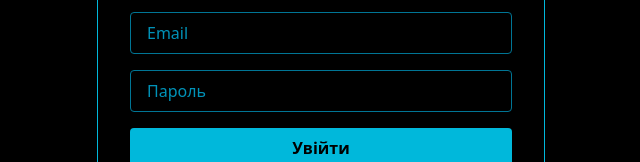
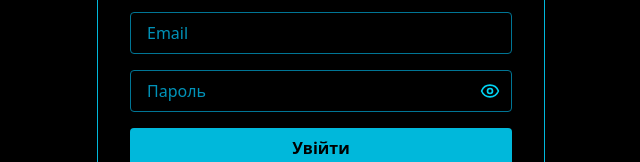
Before and after one commit to gitsolaicity/dtf-studio, a Next.js app: page /login in a window 1280 px wide. Shown: the part 322-484 px from the top of the page, without its empty margins (319-959 px from the left). Built offline with nearby package versions, Linux system fonts and the light colour scheme.

Commit message:
form-update-eyes

```diff
--- a/app/login/page.tsx
+++ b/app/login/page.tsx
@@ -4,6 +4,7 @@ import { useState } from 'react';
 import { useRouter } from 'next/navigation';
 import { signIn } from 'next-auth/react';
 import { motion, AnimatePresence } from 'framer-motion';
+import { Eye, EyeOff } from 'lucide-react'; // иконки, можно заменить на свои
 
 export default function LoginPage() {
   const [email, setEmail] = useState('');
@@ -12,6 +13,8 @@ export default function LoginPage() {
   const [resendStatus, setResendStatus] = useState<'idle' | 'sent' | 'error'>('idle');
   const [status, setStatus] = useState<'idle' | 'loading'>('idle');
   const router = useRouter();
+
+  const [showLoginPassword, setShowLoginPassword] = useState(false);
 
   const handleSubmit = async (e: React.FormEvent) => {
     e.preventDefault();
@@ -92,14 +95,26 @@ export default function LoginPage() {
               className="w-full px-4 py-2 rounded bg-black border border-cyan-700 placeholder-cyan-600 focus:outline-none focus:ring-2 focus:ring-cyan-500 transition"
             />
 
+            <div className="relative">
   <input
-              type="password"
+    type={showLoginPassword ? 'text' : 'password'}
     placeholder="Пароль"
     value={password}
     onChange={(e) => setPassword(e.target.value)}
     required
-              className="w-full px-4 py-2 rounded bg-black border border-cyan-700 placeholder-cyan-600 focus:outline-none focus:ring-2 focus:ring-cyan-500 transition"
+    className="w-full px-4 py-2 rounded bg-black border border-cyan-700 placeholder-cyan-600 focus:outline-none focus:ring-2 focus:ring-cyan-500 transition pr-12"
+    autoComplete="current-password"
   />
+  <button
+    type="button"
+    onClick={() => setShowLoginPassword(!showLoginPassword)}
+    className="absolute right-3 top-1/2 -translate-y-1/2 text-cyan-400 hover:text-cyan-300"
+    tabIndex={-1}
+  >
+    {showLoginPassword ? <EyeOff size={20} /> : <Eye size={20} />}
+  </button>
+</div>
+
 
             <button
               type="submit"
--- a/app/register/page.tsx
+++ b/app/register/page.tsx
@@ -3,6 +3,7 @@
 import { useState } from 'react';
 import { motion, AnimatePresence } from 'framer-motion';
 import { registerUser } from '@/lib/supabaseRegister'; // подключаем нашу функцию
+import { Eye, EyeOff } from 'lucide-react'; // иконки, можно заменить на свои
 
 export default function RegisterPage() {
   const [email, setEmail] = useState('');
@@ -10,6 +11,9 @@ export default function RegisterPage() {
   const [confirmPassword, setConfirmPassword] = useState('');
   const [status, setStatus] = useState<'idle' | 'loading' | 'error' | 'success'>('idle');
   const [errorMessage, setErrorMessage] = useState<string | null>(null);
+
+  const [showPassword, setShowPassword] = useState(false);
+  const [showConfirmPassword, setShowConfirmPassword] = useState(false);
 
   const handleRegister = async (e: React.FormEvent) => {
     e.preventDefault();
@@ -90,25 +94,46 @@ export default function RegisterPage() {
                 autoComplete="email"
               />
 
+              <div className="relative">
   <input
-                type="password"
+    type={showPassword ? 'text' : 'password'}
     placeholder="Пароль (не менее 8 символов)"
     value={password}
     onChange={(e) => setPassword(e.target.value)}
     required
-                className="w-full px-4 py-3 rounded-md bg-black border border-cyan-600 placeholder-cyan-500 focus:outline-none focus:ring-2 focus:ring-cyan-400 transition"
+    className="w-full px-4 py-3 rounded-md bg-black border border-cyan-600 placeholder-cyan-500 focus:outline-none focus:ring-2 focus:ring-cyan-400 transition pr-12"
     autoComplete="new-password"
   />
+  <button
+    type="button"
+    onClick={() => setShowPassword(!showPassword)}
+    className="absolute right-3 top-1/2 -translate-y-1/2 text-cyan-400 hover:text-cyan-300"
+    tabIndex={-1}
+  >
+    {showPassword ? <EyeOff size={20} /> : <Eye size={20} />}
+  </button>
+</div>
 
+<div className="relative">
   <input
-                type="password"
+    type={showConfirmPassword ? 'text' : 'password'}
     placeholder="Подтвердите пароль"
     value={confirmPassword}
     onChange={(e) => setConfirmPassword(e.target.value)}
     required
-                className="w-full px-4 py-3 rounded-md bg-black border border-cyan-600 placeholder-cyan-500 focus:outline-none focus:ring-2 focus:ring-cyan-400 transition"
+    className="w-full px-4 py-3 rounded-md bg-black border border-cyan-600 placeholder-cyan-500 focus:outline-none focus:ring-2 focus:ring-cyan-400 transition pr-12"
     autoComplete="new-password"
   />
+  <button
+    type="button"
+    onClick={() => setShowConfirmPassword(!showConfirmPassword)}
+    className="absolute right-3 top-1/2 -translate-y-1/2 text-cyan-400 hover:text-cyan-300"
+    tabIndex={-1}
+  >
+    {showConfirmPassword ? <EyeOff size={20} /> : <Eye size={20} />}
+  </button>
+</div>
+
 
               <button
                 type="submit"
--- a/package.json
+++ b/package.json
@@ -25,8 +25,8 @@
   "devDependencies": {
     "@tailwindcss/postcss": "^4.1.11",
     "@types/node": "^20",
-    "@types/react": "^19",
-    "@types/react-dom": "^19",
+    "@types/react": "^19.1.8",
+    "@types/react-dom": "^19.1.6",
     "autoprefixer": "^10.4.21",
     "postcss": "^8.5.6",
     "tailwindcss": "^4.1.11",
```
Also changed, not shown: app/globals.css (line endings or trailing spaces), 1 other file (tests, documents, lock files or other folders). Lines whose indentation alone changed are shown as unchanged.
